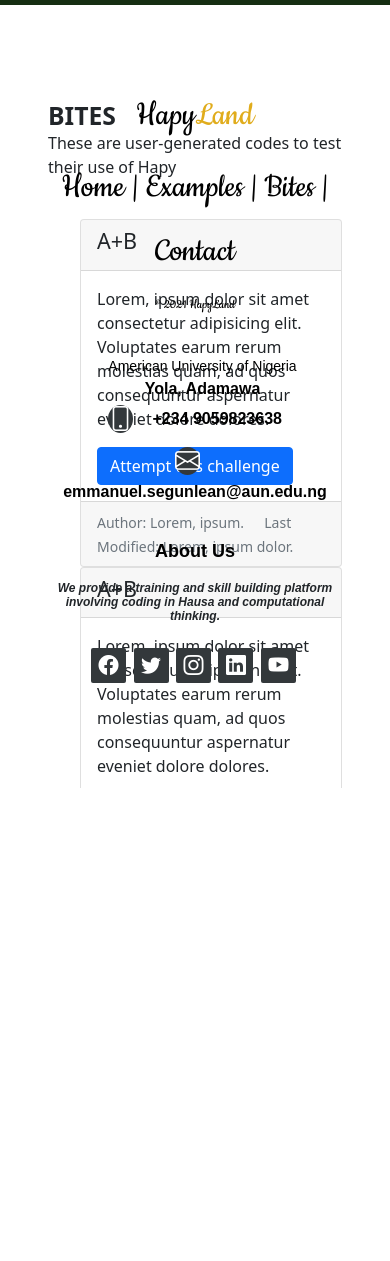
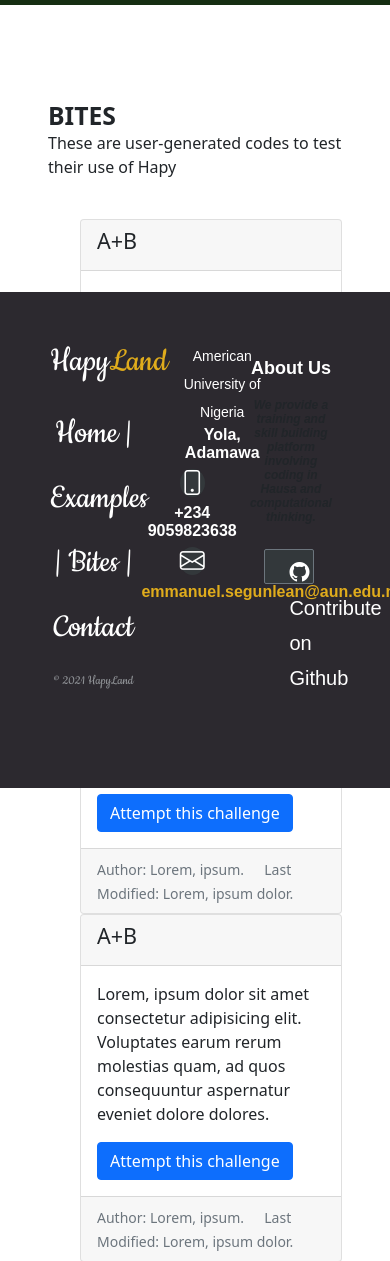
Before and after one commit to hapy-lang/hapy-api, a FastAPI app: page /bites in a window 390 px wide. Shown: the part 56-1317 px from the top of the page. Before the commit the page ends 844 px from the top, so only its background shows below. Run offline with FastAPI, Linux system fonts and the light colour scheme; parts of the project's set-up code (start-up, migrations or seed data) failed here and were passed over; some libraries are stand-ins or nearby versions.

Commit message:
mobile-footer

```diff
--- a/hapy-land/frontend/templates/index.html
+++ b/hapy-land/frontend/templates/index.html
@@ -91,8 +91,9 @@
 ">
     <div class="container px-5 my-5">
         <div class="row gx-5">
-            <div class="col-lg-4 mb-5 mb-lg-0"><h2 class="fw-bolder mb-0">Python and Hausa Symphony</h2>
-            <h4>Featuees of Hapy</h4>
+            <div class="col-lg-4 mb-5 mb-lg-0"><h2 class="fw-bolder mb-0">Hausa and Python Symphony</h2>
+              <br>
+            <h4>Features of Hapy</h4>
 
             <ul>
               <li>Lists</li>
--- a/hapy-land/frontend/templates/partials/footer-1.html
+++ b/hapy-land/frontend/templates/partials/footer-1.html
@@ -1,3 +1,19 @@
+<!DOCTYPE html>
+<html>
+
+<head>
+    <meta charset="utf-8">
+    <meta http-equiv="X-UA-Compatible" content="IE=edge">
+    <meta name="viewport" content="width=device-width, initial-scale=1">
+    <meta name="keywords" content="footer, address, phone, icons" />
+
+    <link rel="stylesheet" href="footer-style.css">
+
+    <link rel="stylesheet" href="http://maxcdn.bootstrapcdn.com/font-awesome/4.2.0/css/font-awesome.min.css">
+
+    <link href="http://fonts.googleapis.com/css?family=Cookie" rel="stylesheet" type="text/css">
+</head>
+
 <footer class="footer-distributed">
 
     <div class="footer-left">
@@ -39,11 +55,8 @@
         </p>
 
         <div class="footer-icons">
-            <a href="#"><i class="bi bi-facebook"></i></a>
-            <a href="#"><i class="bi bi-twitter"></i></a>
-            <a href="#"><i class="bi bi-instagram"></i></a>
-            <a href="#"><i class="bi bi-linkedin"></i></a>
-            <a href="#"><i class="bi bi-youtube"></i></a>
+            <a class="btn btn-secondary btn-outline px-4 me-sm-3" href="https://github.com/hapy-lang/hapy">
+            <i class="bi bi-github"></i> Contribute on Github</a>
         </div>
     </div>
 </footer>
--- /dev/null
+++ b/hapy-land/frontend/templates/partials/footer-style.css
@@ -0,0 +1,161 @@
+@import url('http://fonts.googleapis.com/css?family=Open+Sans:400,700');
+/* The footer is fixed to the bottom of the page */
+
+footer{
+	position: fixed;
+	bottom: 0;
+}
+
+@media (max-height:800px){
+	footer { position: static; }
+	header { padding-top:40px; }
+}
+
+
+.footer-distributed{
+	background-color: #2c292f;
+	box-sizing: border-box;
+	width: 100%;
+	text-align: left;
+	font: bold 16px sans-serif;
+	padding: 50px 50px 60px 50px;
+	margin-top: 80px;
+}
+
+.footer-distributed .footer-left,
+.footer-distributed .footer-center,
+.footer-distributed .footer-right{
+	display: inline-block;
+	vertical-align: top;
+}
+
+/* Footer left */
+
+.footer-distributed .footer-left{
+	width: 30%;
+}
+
+.footer-distributed h3{
+	color:  #ffffff;
+	font: normal 36px 'Cookie', cursive;
+	margin: 0;
+}
+
+/* The company logo */
+
+.footer-distributed .footer-left img{
+	width: 30%;
+}
+
+.footer-distributed h3 span{
+	color:  #e0ac1c;
+}
+
+/* Footer links */
+
+.footer-distributed .footer-links{
+	color:  #ffffff;
+	margin: 20px 0 12px;
+}
+
+.footer-distributed .footer-links a{
+	display:inline-block;
+	line-height: 1.8;
+	text-decoration: none;
+	color:  inherit;
+}
+
+.footer-distributed .footer-company-name{
+	color:  #8f9296;
+	font-size: 14px;
+	font-weight: normal;
+	margin: 0;
+}
+
+/* Footer Center */
+
+.footer-distributed .footer-center{
+	width: 35%;
+}
+
+
+.footer-distributed .footer-center i{
+	background-color:  #33383b;
+	color: #ffffff;
+	font-size: 25px;
+	width: 38px;
+	height: 38px;
+	border-radius: 50%;
+	text-align: center;
+	line-height: 42px;
+	margin: 10px 15px;
+	vertical-align: middle;
+}
+
+.footer-distributed .footer-center i.fa-envelope{
+	font-size: 17px;
+	line-height: 38px;
+}
+
+.footer-distributed .footer-center p{
+	display: inline-block;
+	color: #ffffff;
+	vertical-align: middle;
+	margin:0;
+}
+
+.footer-distributed .footer-center p span{
+	display:block;
+	font-weight: normal;
+	font-size:14px;
+	line-height:2;
+}
+
+.footer-distributed .footer-center p a{
+	color:  #e0ac1c;
+	text-decoration: none;;
+}
+
+
+/* Footer Right */
+
+.footer-distributed .footer-right{
+	width: 30%;
+}
+
+.footer-distributed .footer-company-about{
+	line-height: 20px;
+	color:  #92999f;
+	font-size: 13px;
+	font-weight: normal;
+	margin: 0;
+}
+
+.footer-distributed .footer-company-about span{
+	display: block;
+	color:  #ffffff;
+	font-size: 18px;
+	font-weight: bold;
+	margin-bottom: 20px;
+}
+
+.footer-distributed .footer-icons{
+	margin-top: 25px;
+}
+
+.footer-distributed .footer-icons a{
+	display: inline-block;
+	width: 35px;
+	height: 35px;
+	cursor: pointer;
+	background-color:  #33383b;
+	border-radius: 2px;
+
+	font-size: 20px;
+	color: #ffffff;
+	text-align: center;
+	line-height: 35px;
+
+	margin-right: 3px;
+	margin-bottom: 5px;
+}
```
Also changed, not shown: hapy-land/sql_app.db.
